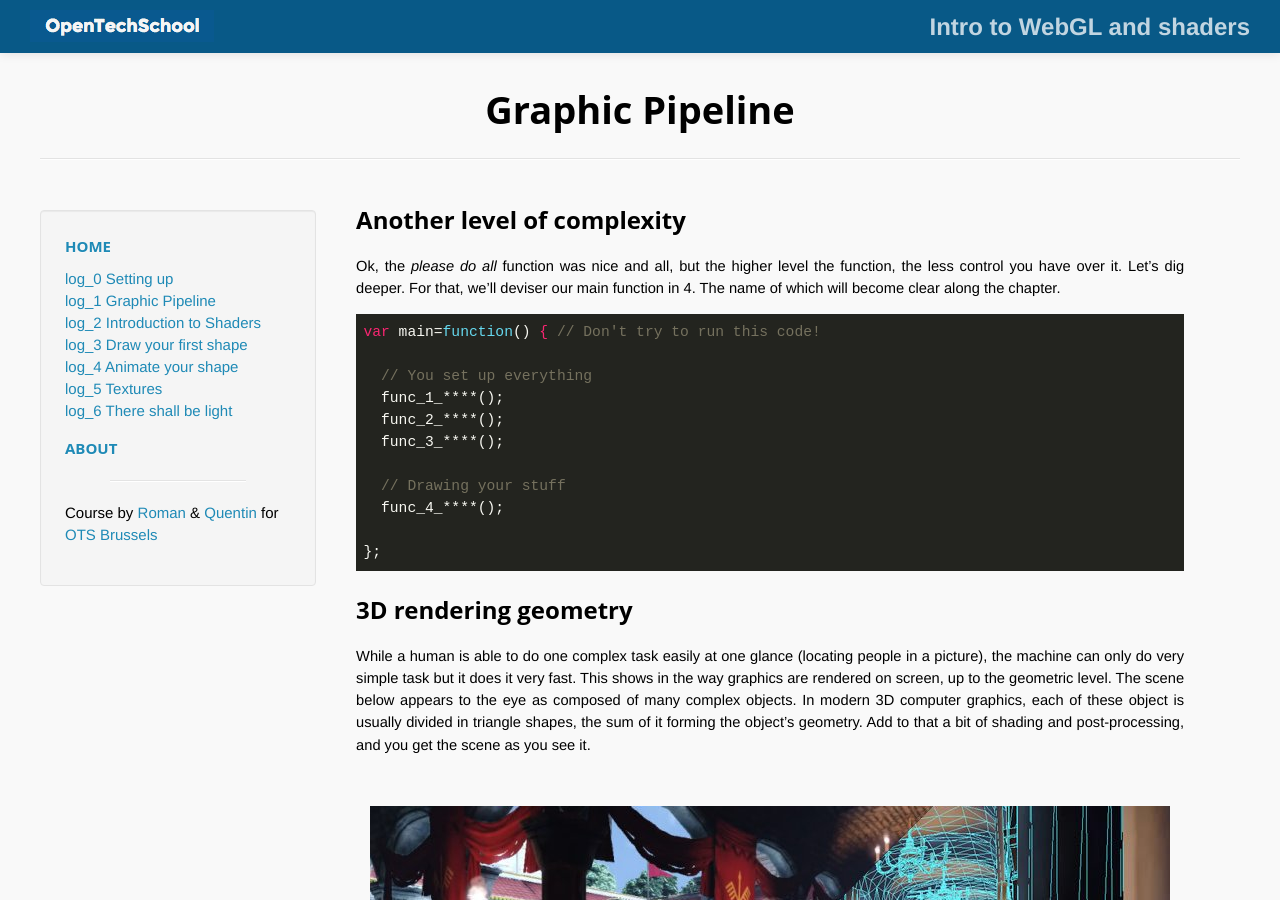
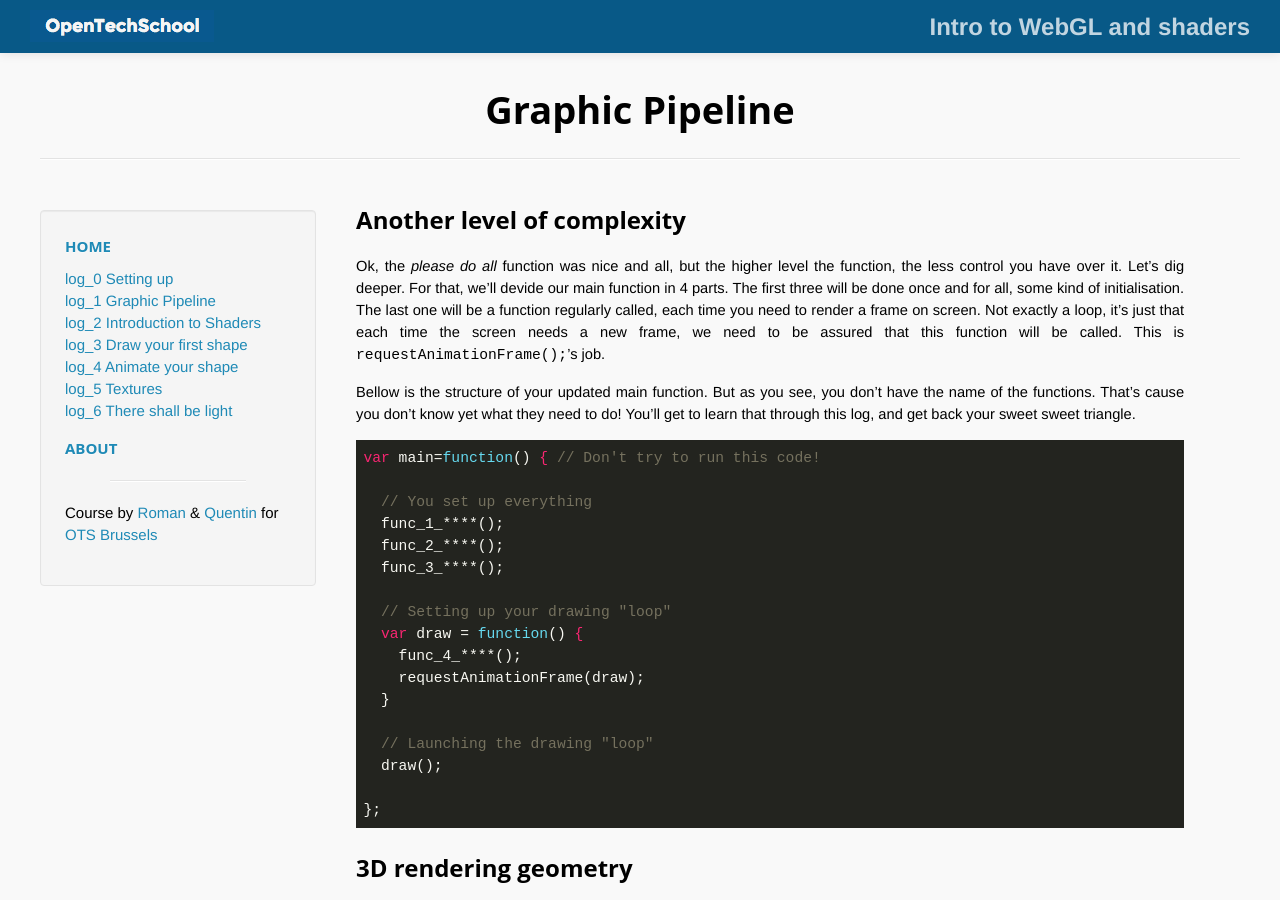
Before and after one commit to OpenTechSchool-Brussels/intro-to-webGL-and-shaders, a Jekyll site: the page built from log1_graphic-pipeline.md, in a window 1280 px wide and 900 px high. Built offline with Jekyll 4.4.1, drawn with Linux system fonts in a browser that asks for light colours; some of the changed text lies outside the part shown.

Commit message:
Update log1_graphic-pipeline.md

```diff
--- a/log1_graphic-pipeline.md
+++ b/log1_graphic-pipeline.md
@@ -6,7 +6,9 @@ num: 1
 ---
 
 ## Another level of complexity
-Ok, the *please do all* function was nice and all, but the higher level the function, the less control you have over it. Let's dig deeper. For that, we'll deviser our main function in 4. The name of which will become clear along the chapter.
+Ok, the *please do all* function was nice and all, but the higher level the function, the less control you have over it. Let's dig deeper. For that, we'll devide our main function in 4 parts. The first three will be done once and for all, some kind of initialisation. The last one will be a function regularly called, each time you need to render a frame on screen. Not exactly a loop, it's just that each time the screen needs a new frame, we need to be assured that this function will be called. This is `requestAnimationFrame();`'s job.
+
+Bellow is the structure of your updated main function. But as you see, you don't have the name of the functions. That's cause you don't know yet what they need to do! You'll get to learn that through this log, and get back your sweet sweet triangle.
 
 ~~~ JavaScript
 var main=function() { // Don't try to run this code!
@@ -16,8 +18,14 @@ var main=function() { // Don't try to run this code!
   func_2_****();
   func_3_****();
 
-  // Drawing your stuff
-  func_4_****();
+  // Setting up your drawing "loop"
+  var draw = function() {
+    func_4_****();
+    requestAnimationFrame(draw);
+  }
+
+  // Launching the drawing "loop"
+  draw();
 
 };
 ~~~
@@ -69,8 +77,14 @@ var main=function() {
   func_2_createShaders();
   func_3_createTriangle();
 
-  // Drawing your stuff
-  func_4_draw();
+  // Setting up your drawing "loop"
+  var draw = function() {
+    func_4_draw();
+    requestAnimationFrame(draw);
+  }
+
+  // Launching the drawing "loop"
+  draw();
 
 };
 ~~~
```
